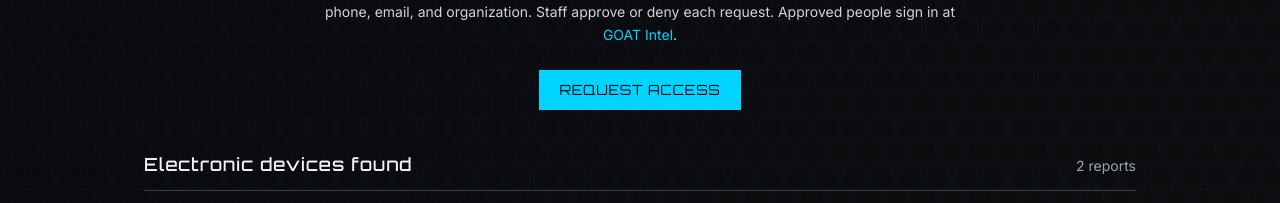
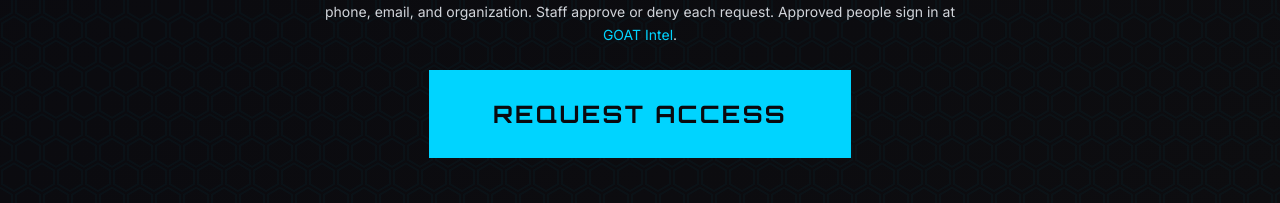
Before and after one commit to thegoatinitiative/tgi-website, a Next.js app: page /intel in a window 1280 px wide. Shown: the part 484-687 px from the top of the page. Built offline with nearby package versions, Linux system fonts and the light colour scheme; no server answers.

Commit message:
Make the request access button much larger.

```diff
--- a/app/intel/IntelClient.tsx
+++ b/app/intel/IntelClient.tsx
@@ -2,6 +2,7 @@
 
 import { motion } from "framer-motion";
 import Link from "next/link";
+import { RequestAccessButton } from "@/components/RequestAccessButton";
 import { REPORTS, type ReportId } from "@/lib/reports";
 
 const SUBSTACK_URL = "https://substack.com/@thecorygoat";
@@ -180,12 +181,7 @@ export function IntelClient({
               Approved people sign in at{" "}
               <a href="https://goatintel.com/" className="text-primary hover:underline">GOAT Intel</a>.
             </p>
-            <Link
-              href="/intel/portal"
-              className="inline-block mt-6 px-5 py-2.5 bg-primary text-dark font-heading text-sm tracking-wider"
-            >
-              REQUEST ACCESS
-            </Link>
+            <RequestAccessButton className="mt-6" />
 
             {/* Classification Banner */}
 
--- a/app/intel/iphone-11/reader.tsx
+++ b/app/intel/iphone-11/reader.tsx
@@ -2,6 +2,7 @@
 
 import { useEffect, useRef, useState } from "react";
 import Link from "next/link";
+import { RequestAccessButton } from "@/components/RequestAccessButton";
 import { IIR_1101_PAGES, iir1101PageSrc } from "@/lib/iir-1101";
 import { globeCopy, RouteGlobe } from "./route-globe";
 
@@ -127,11 +128,10 @@ export function IphoneReader() {
             Handset recovered off Jewel Valley Road in Boulevard, California, feet from the border wall. Intelligence report prepared by The GOAT Initiative.
           </p>
           <p className="mt-4 text-gray-400 leading-relaxed">
-            Detailed files from this work are separate.{" "}
-            <Link href="/intel/portal" className="text-primary hover:underline">Request access</Link>
-            . Staff approve or deny each request. Approved people sign in at{" "}
+            Detailed files from this work are separate. Staff approve or deny each request. Approved people sign in at{" "}
             <a href="https://goatintel.com/" className="text-primary hover:underline">GOAT Intel</a>.
           </p>
+          <RequestAccessButton className="mt-6" />
         </div>
       </section>
 
--- a/app/intel/portal/PortalForm.tsx
+++ b/app/intel/portal/PortalForm.tsx
@@ -93,7 +93,7 @@ export function PortalForm() {
         <button
           type="submit"
           disabled={pending}
-          className="w-full py-3 bg-primary text-dark font-heading text-sm tracking-wider disabled:opacity-60"
+          className="w-full py-6 bg-primary text-dark font-heading text-xl font-bold tracking-widest disabled:opacity-60 sm:py-7 sm:text-2xl"
         >
           {pending ? "SENDING" : "REQUEST ACCESS"}
         </button>
--- a/app/intel/tecno-ch6i/reader.tsx
+++ b/app/intel/tecno-ch6i/reader.tsx
@@ -2,6 +2,7 @@
 
 import { useEffect, useRef } from "react";
 import Link from "next/link";
+import { RequestAccessButton } from "@/components/RequestAccessButton";
 import { FER_PUBLIC_PAGES, ferPageSrc } from "@/lib/fer-ch6i";
 
 export function FerReader() {
@@ -124,11 +125,10 @@ export function FerReader() {
             Some pages are omitted from this public copy.
           </p>
           <p className="mt-4 text-gray-400 leading-relaxed">
-            Detailed files from this work are separate.{" "}
-            <Link href="/intel/portal" className="text-primary hover:underline">Request access</Link>
-            . Staff approve or deny each request. Approved people sign in at{" "}
+            Detailed files from this work are separate. Staff approve or deny each request. Approved people sign in at{" "}
             <a href="https://goatintel.com/" className="text-primary hover:underline">GOAT Intel</a>.
           </p>
+          <RequestAccessButton className="mt-6" />
         </div>
       </section>
 
--- a/components/ReportGate.tsx
+++ b/components/ReportGate.tsx
@@ -1,4 +1,5 @@
 import Link from "next/link";
+import { RequestAccessButton } from "@/components/RequestAccessButton";
 
 export function ReportGate({
   title,
@@ -65,10 +66,9 @@ export function ReportGate({
           </>
         )}
         <p className="text-gray-300 leading-relaxed mt-8">
-          Detailed files are separate.{" "}
-          <Link href="/intel/portal" className="text-primary hover:underline">Request access</Link>
-          {" "}with your name, phone, email, and organization. Staff approve or deny each request.
+          Detailed files are separate. Request access with your name, phone, email, and organization. Staff approve or deny each request.
         </p>
+        <RequestAccessButton className="mt-6" />
       </section>
     </div>
   );
--- /dev/null
+++ b/components/RequestAccessButton.tsx
@@ -0,0 +1,12 @@
+import Link from "next/link";
+
+export const requestAccessClass =
+  "inline-flex w-full items-center justify-center bg-primary px-8 py-6 text-center font-heading text-xl font-bold tracking-widest text-dark transition-colors hover:bg-primary/90 sm:w-auto sm:px-16 sm:py-7 sm:text-2xl";
+
+export function RequestAccessButton({ className = "" }: { className?: string }) {
+  return (
+    <Link href="/intel/portal" className={`${requestAccessClass} ${className}`.trim()}>
+      REQUEST ACCESS
+    </Link>
+  );
+}
```
